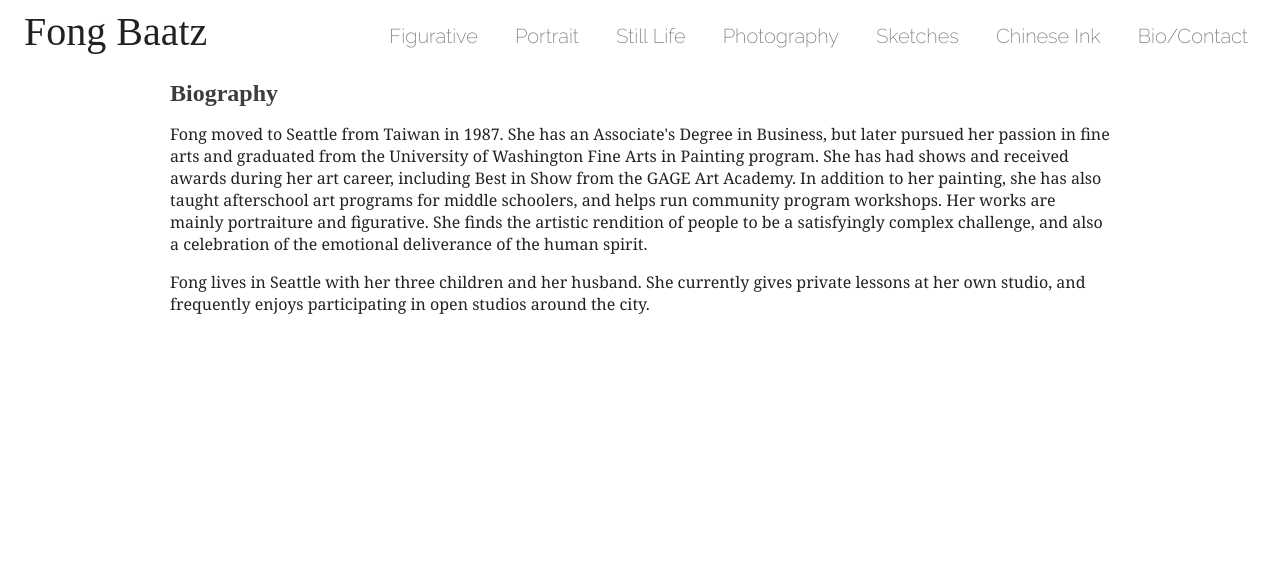
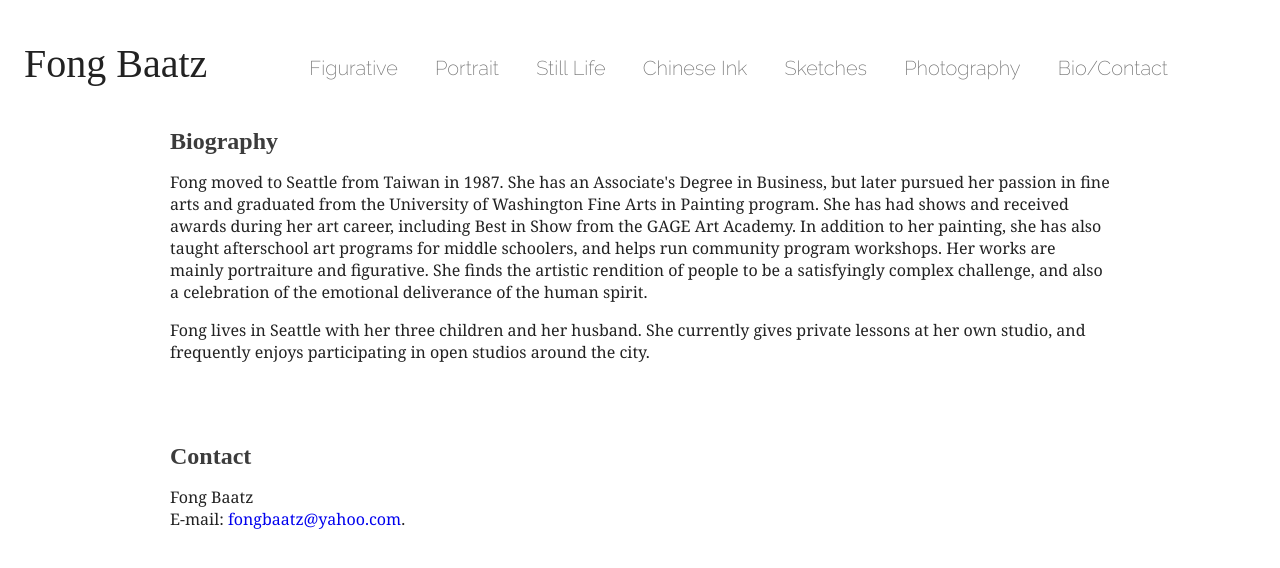
Before and after one commit to neauro/baatzportfolio, a PHP site: page /biography.php in a window 1280 px wide. Shown: the top 568 px of the page. Run offline with PHP 8.4, Linux system fonts and the light colour scheme; some web fonts are replaced.

Commit message:
homepage changes

```diff
--- a/biography.php
+++ b/biography.php
@@ -9,6 +9,12 @@
 <p>
   Fong lives in Seattle with her three children and her husband. She currently gives private lessons at her own studio, and frequently enjoys participating in open studios around the city.
 </p>
+
+  <h2 class="contact">Contact</h2>
+<p>
+Fong Baatz<br/>E-mail: <a href="mailto:fongbaatz@yahoo.com">fongbaatz@yahoo.com</a>.
+</p>
+
 </div>
 
 <?php include "include/_footer.php"; ?>
--- a/include/_header.php
+++ b/include/_header.php
@@ -32,9 +32,9 @@
       <li><a href="figurative.php">Figurative</a></li>
       <li><a href="portrait.php">Portrait</a></li>
       <li><a href="stilllife.php">Still Life</a></li>
+      <li><a href="chineseink.php">Chinese Ink</a></li>
+      <li><a href="sketches.php">Sketches</a></li>
       <li><a href="photography.php">Photography</a></li>
-      <li><a href="sketches.php">Sketches</a></li>
-      <li><a href="chineseink.php">Chinese Ink</a></li>
       <li><a href="biography.php">Bio/Contact</a></li>
     </ul>
   </div>
--- a/index.php
+++ b/index.php
@@ -4,8 +4,8 @@
   <a href="figurative.php"><div class="landing" style="background-image:url('content/figurative/5/thumbnail.jpg');"><p>figurative</p></div></a>
   <a href="portrait.php"><div class="landing" style="background-image:url('content/portrait/12/thumbnail.jpg');background-position:71%;"><p>portrait</p></div></a>
   <a href="stilllife.php"><div class="landing" style="background-image:url('content/still_life/28/thumbnail.jpg');background-position:70%;"><p>still life</p></div></a>
+  <a href="chineseink.php"><div class="landing" style="background-image:url('content/ink/2/thumbnail.jpg');background-position:71%;"><p>chinese ink</p></div></a>
+  <a href="sketches.php"><div class="landing" style="background-image:url('content/charcoal/3/thumbnail.jpg');background-position:29%;"><p>sketches</p></div></a>
   <a href="photography.php"><div class="landing" style="background-image:url('content/photography/14/thumbnail.jpg');background-position:29%;"><p>photography</p></div></a>
-  <a href="sketches.php"><div class="landing" style="background-image:url('content/charcoal/3/thumbnail.jpg');background-position:29%;"><p>sketches</p></div></a>
-  <a href="chineseink.php"><div class="landing" style="background-image:url('content/ink/2/thumbnail.jpg');background-position:71%;"><p>chinese ink</p></div></a>
   <?php include "include/_copyright.php"; ?>
 </div>
--- a/styles/styles.css
+++ b/styles/styles.css
@@ -15,7 +15,7 @@ a {
   margin:0px auto;
   padding-top:1rem;
   position:relative;
-  margin-top:4rem;
+  margin-top:7rem;
 }
   #container h2 {
     color:#3C3C3C;
@@ -29,6 +29,7 @@ a {
     float:left;
     margin-left:2px;
     margin-bottom:1rem;
+    margin-top:5rem;
     background-size:cover;
       -moz-background-size:cover;
       position:relative;
@@ -56,7 +57,7 @@ a {
     ul#nav {
       margin: 0px auto;
       position:absolute;
-      right:0;
+      right:5rem;
       font-family: "Raleway";
       font-weight:200;
       top:1.5rem;
@@ -83,6 +84,7 @@ a {
       right:0;
       margin:0px auto;
       padding-left:1rem;
+      margin-top:2rem;
     }
       #header h1 {
         margin:0;
@@ -99,7 +101,8 @@ a {
         text-align:center;
         padding:0;
         margin:0;
-        margin-top:1.5rem;
+        margin-top:2.5rem;
+        font-size:37pt;
       }
   #main {
     margin:0px auto;
@@ -141,3 +144,6 @@ a {
   background-image: none !important;
   background-color:rgba(0,0,0,0.8) !important;
 }
+.contact {
+  margin-top:5rem !important;
+}
```
